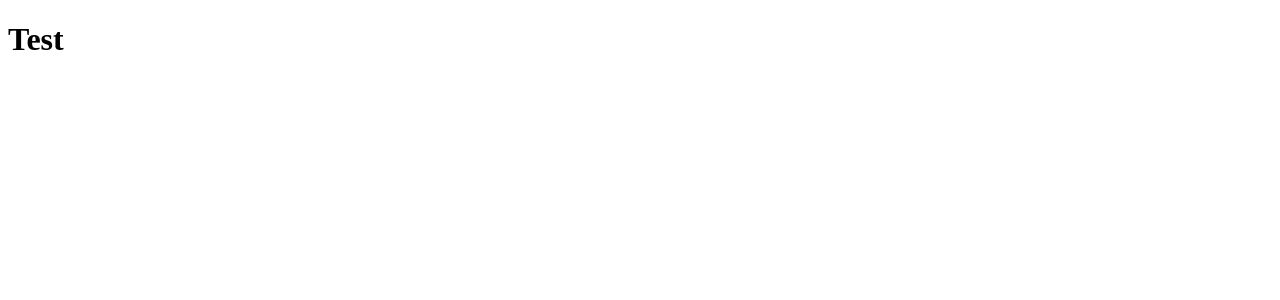
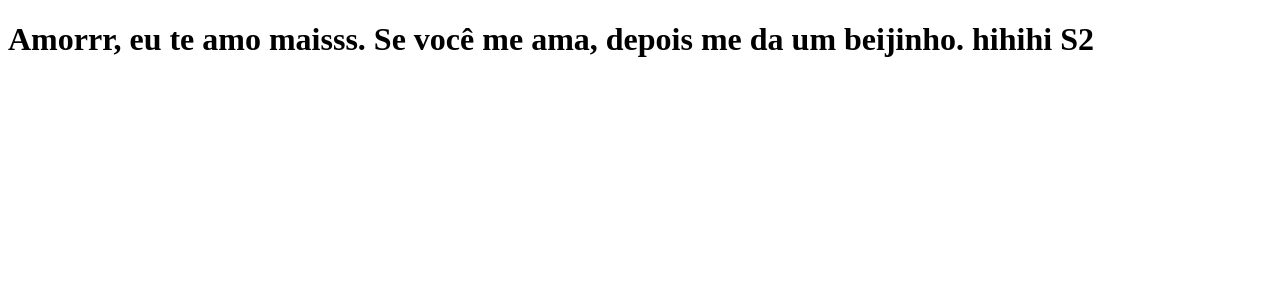
Before and after one commit to ramosdeluis/clone-tabnews, a Next.js app: page / in a window 1280 px wide. Shown: the top 300 px of the page. Built offline with nearby package versions, Linux system fonts and the light colour scheme.

Commit message:
Changing index.js

```diff
--- a/pages/index.js
+++ b/pages/index.js
@@ -1,5 +1,5 @@
 function Home() {
-    return <h1>Test</h1>
+    return <h1>Amorrr, eu te amo maisss. Se você me ama, depois me da um beijinho. hihihi S2</h1>
 }
 
 export default Home;
```
